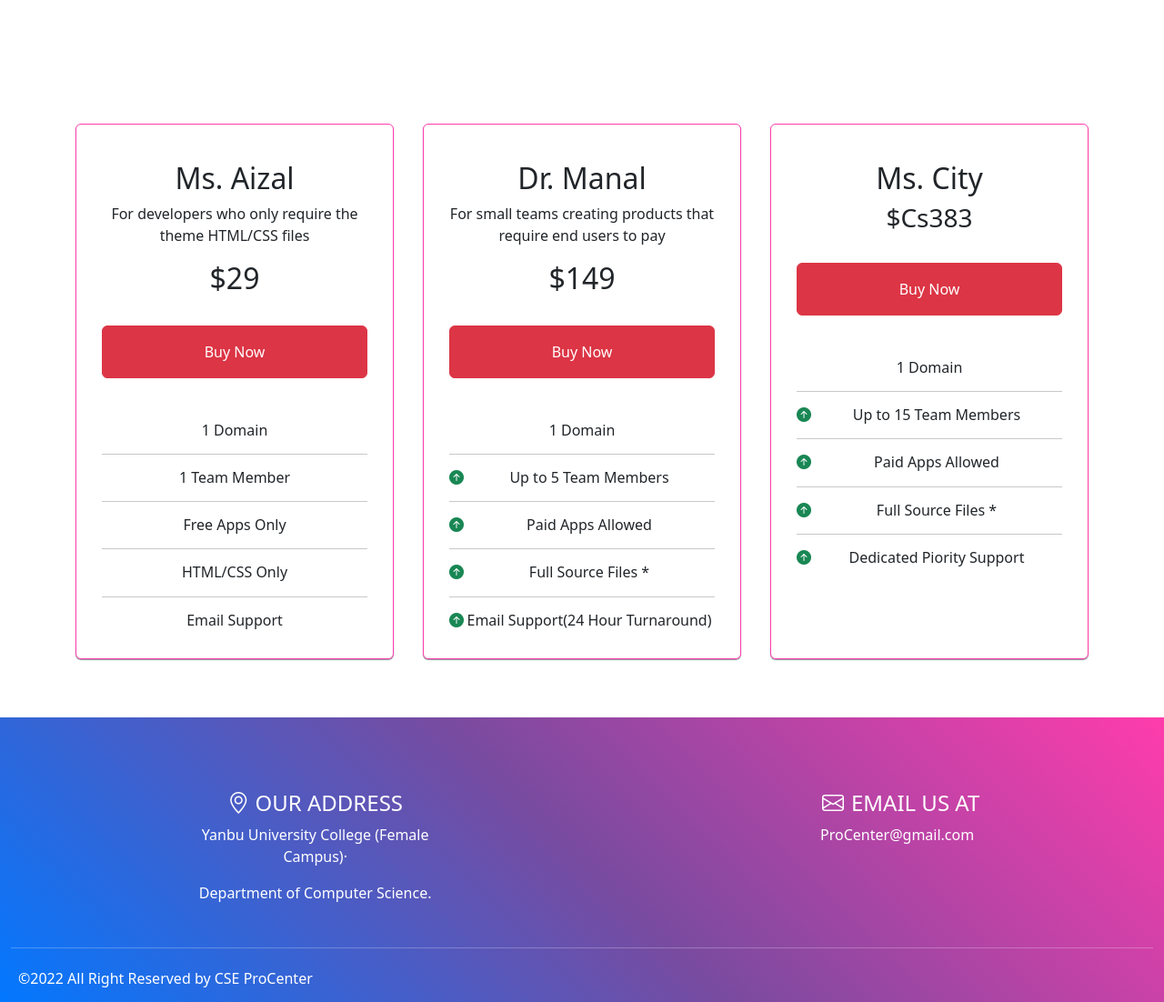
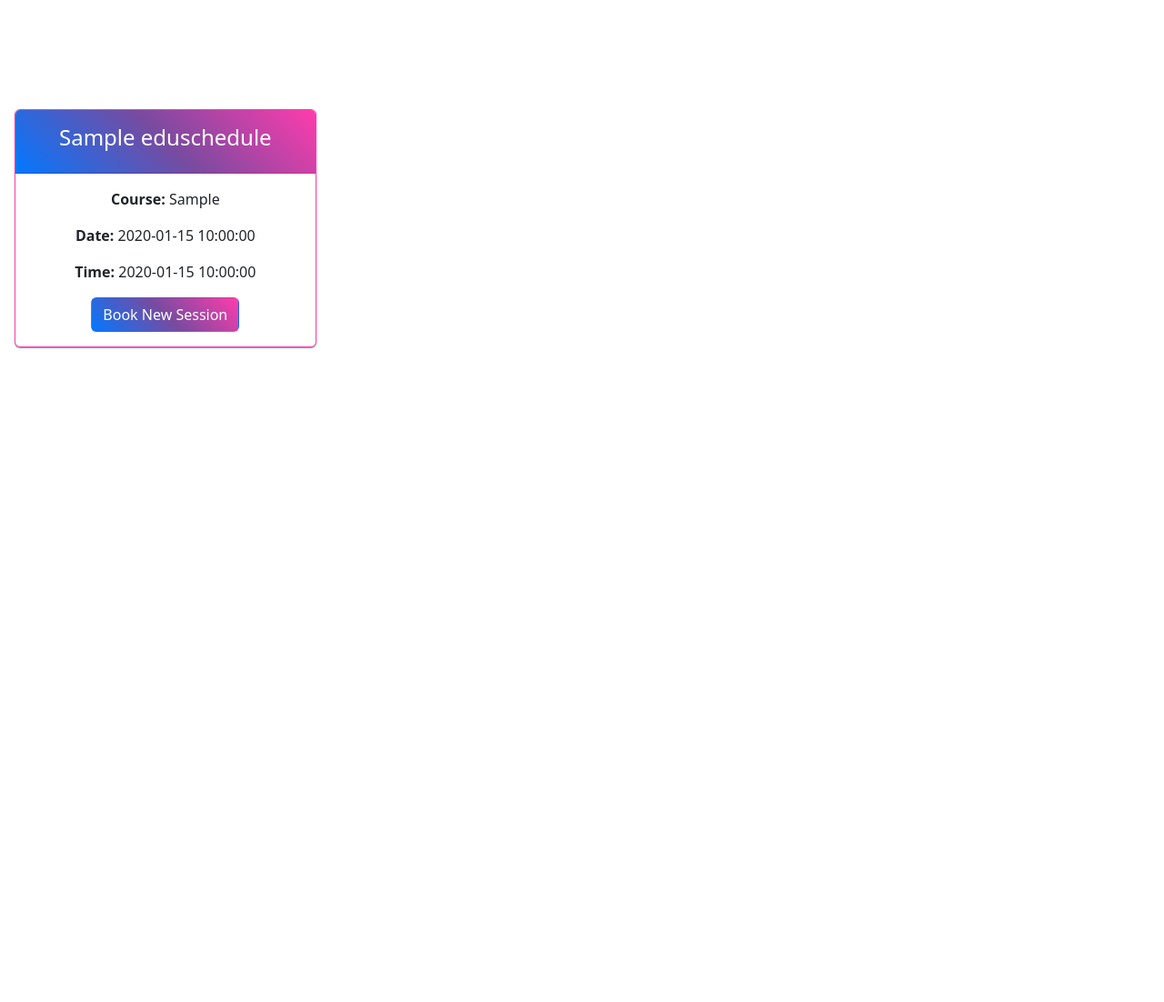
Before and after one commit to Amani-AZ/ProCenter-383, a PHP site: page /find_an_educator.php in a window 1280 px wide. Shown: the part 114-1216 px from the top of the page at 91% size. After the commit the page ends 497 px from the top, so only its background shows below. Run offline with PHP 8.4, Linux system fonts and the light colour scheme; the visitor is signed in with stand-in values (Sample User, id 1); tables that the repository leaves empty or names only in its code hold one stand-in row (values such as "Sample post"); some libraries are stand-ins or nearby versions.

Commit message:
find educator update

```diff
--- a/db_book.php
+++ b/db_book.php
@@ -13,7 +13,7 @@
          echo "
          <script>
          alert('New Appoitnment is added');
-         window.location.href='student_schedule.php'; </script>";
+         window.location.href='find_an_educator.php'; </script>";
 
         }
       else{
--- a/find_an_educator.php
+++ b/find_an_educator.php
@@ -46,64 +46,37 @@
 
 
 
+<?php
+     include "login_db.php";
+    ?>
+    <?php
+    include 'db_con.php';
+    $query="select * from eduschedule"; // Fetch all the data
+    $result1 = mysqli_query($conn, $query);
 
+        while ($result = mysqli_fetch_assoc($result1)) {
+             echo "
+          <section id='educator ' class='display-m '>
+          <div class='card-group mt-5'>
+             <div class='card mx-3 mb-3 mt-5 box-shadow' style='max-width: 25rem;border-color: #FF3CAC;'>
+             <div class='card-header text-center text-white px-5 py-3'  style=' background-color: #FF3CAC;
+             background-image: linear-gradient(225deg, #FF3CAC 0%, #784BA0 50%, #0278ff 100%);'><h4>".$edu=$result['edu_name']."</h4></div>
+             <div class='card-body text-center'>
+               <p class='card-text'><b>Course:</b> ".$course=$result['course']."</p>
+               <p ><b>Date: </b>".$date=$result['date']."</p>
+               <p ><b>Time: </b>".$time=$result['time']."</p>
+               <div class='card-Fora'> <a href='db_book.php?stuid=".$_SESSION['college_id']."&edu_name=".$result['edu_name']."&course=".$result['course']."&date=".$result['date']."&time=".$result['time']."' class=' book_link btn '> Book New Session</a></div>
+             </div>
+           </div>
+             </div>
+             </div>
+            ";
+          }?>
 
-<section id="educator">
-<div class="container-fluid pt-5 padding-top ">
-    <div class="row text-center justify-content-center p-5">
-        <div class="col-md-3 card m-3 box-shadow" style="width:350px">
-          <div class="card-body ">
-              <h2 class="card-title pt-4">Ms. Aizal</h2>
-              <p class="card-text">For developers who only require the theme HTML/CSS files</p>
-              <h2 class="pb-4">$29</h2>
-              <button type="button" class="btn btn-danger p-3 w-100">Buy Now</button>
-              <div class="h6">
-              <p class="pt-5">1 Domain</p><hr>
-              <p>1 Team Member</p><hr>
-              <p>Free Apps Only</p><hr>
-              <p>HTML/CSS Only</p><hr>
-              <p>Email Support</p>
-            </div>
-            </div>
-        </div>
-
-        <div class="col-md-3 card m-3 box-shadow" style="width:350px">
-          <div class="card-body">
-              <h2 class="card-title pt-4">Dr. Manal</h2>
-              <p class="card-text">For small teams creating products that require end users to pay</p>
-              <h2 class="pb-4">$149</h2>
-              <button type="button" class="btn btn-danger p-3 w-100">Buy Now</button>
-              <div class="h6">
-              <p class="pt-5">1 Domain</p><hr>
-              <p><i class="bi bi-arrow-up-circle-fill float-start  text-success"></i>Up to 5 Team Members</p><hr>
-              <p><i class="bi bi-arrow-up-circle-fill float-start  text-success"></i>Paid Apps Allowed</p><hr>
-              <p><i class="bi bi-arrow-up-circle-fill float-start  text-success"></i>Full Source Files *</p><hr>
-              <p><i class="bi bi-arrow-up-circle-fill float-start  text-success"></i>Email Support(24 Hour Turnaround)</p>
-            </div>
-            </div>
-        </div>
-        <div class="col-md-3 card m-3 box-shadow " style="width:350px">
-          <div class="card-body">
-              <h2 class="card-title pt-4">Ms. City</h2>
-              <!-- <p class="card-text">Cs383</p> -->
-              <h3 class="pb-4">$Cs383</h3>
-              <button type="button" class="btn btn-danger p-3 w-100">Buy Now</button>
-              <div class="h6">
-              <p class="pt-5">1 Domain</p><hr>
-              <p><i class="bi bi-arrow-up-circle-fill float-start  text-success"></i>Up to 15 Team Members</p><hr>
-              <p><i class="bi bi-arrow-up-circle-fill float-start  text-success"></i>Paid Apps Allowed</p><hr>
-              <p><i class="bi bi-arrow-up-circle-fill float-start  text-success"></i>Full Source Files *</p><hr>
-              <p><i class="bi bi-arrow-up-circle-fill float-start  text-success"></i>Dedicated Piority Support</p>
-            </div>
-            </div>
-        </div>
-    </div>
-</div>
-
-</section>
+            </section>
   <!---------------------------------------Footer-------------------------------------------->
 
-  <?php include("footer.php");?>
+  <?php //include("footer.php");?>
   <!------------------------------------------End footer---------------------------------->
 
 </body>
--- a/style 1.css
+++ b/style 1.css
@@ -334,14 +334,6 @@ background: #f44336 !important;
 
  }
 
- #educator .padding-top{
-  padding-top: 150px;
- }
- #educator .card{
-  border-color: #FF3CAC;
-
- }
-
  .box-shadow{
   -webkit-box-shadow: 0 1px 1px rgba(72,78,85,.6);
   box-shadow: 0 1px 1px rgba(72,78,85,.6);
@@ -446,3 +438,24 @@ transition: all 0.3s ease 0s;
 padding-right: 15px;
 padding-left:6px;
 }
+
+/* ============Find educator page========== */
+
+.card-Fora .book_link {
+  background-color: #FF3CAC;
+  background-image: linear-gradient(225deg, #FF3CAC 0%, #784BA0 50%, #0278ff 100%);
+  color:white;
+}
+
+#educator .bg-colorful{
+  background-color: #FF3CAC;
+  background-image: linear-gradient(225deg, #FF3CAC 0%, #784BA0 50%, #0278ff 100%);
+
+}
+#educator .card{
+  border-color: #FF3CAC;
+ }
+ .display-m{
+  display:flex;
+
+ }
```
